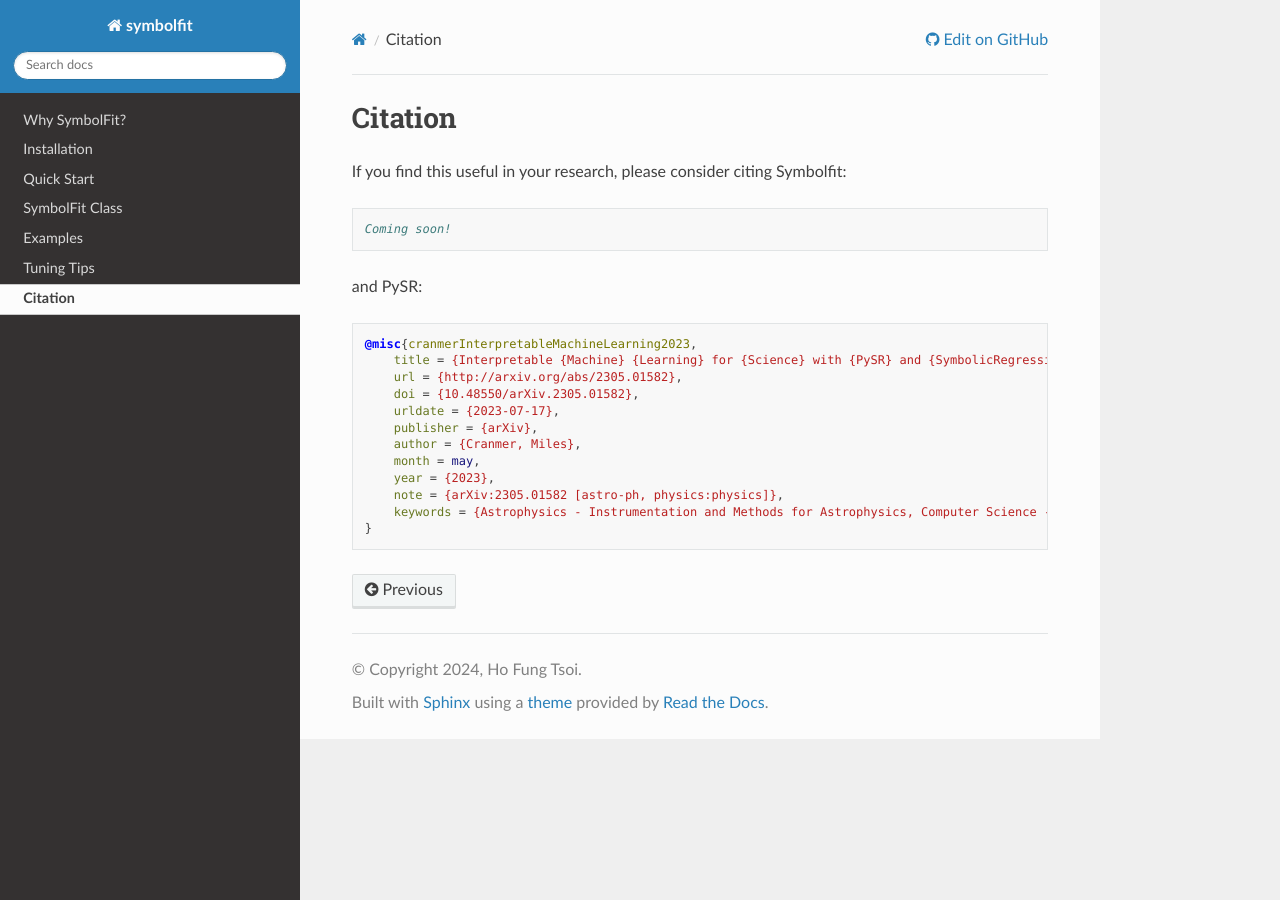
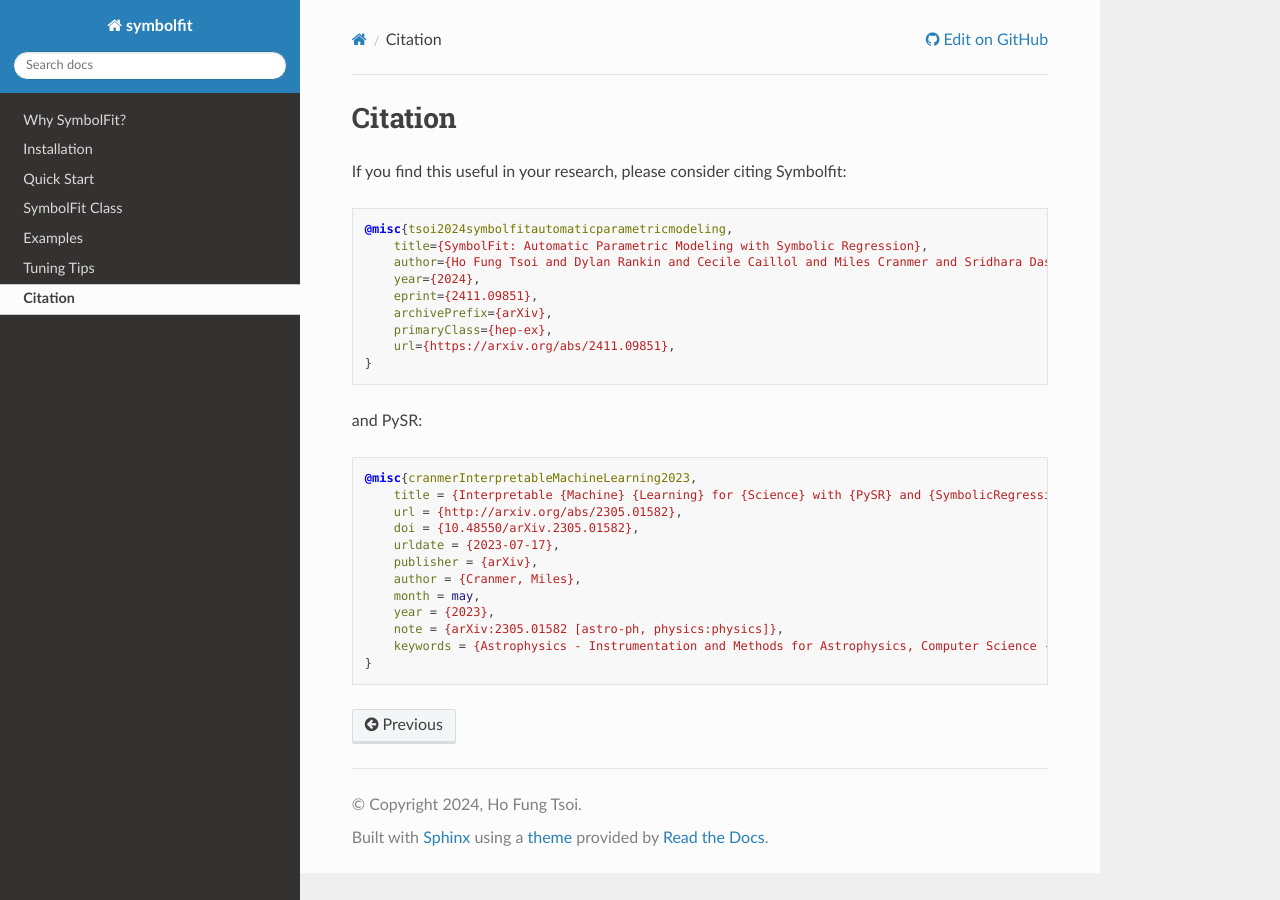
Before and after one commit to hftsoi/symbolfit, a Sphinx documentation site: the page built from docs/citation.rst, in a window 1280 px wide. Built offline with Sphinx 7.4.7 and the Read the Docs theme 3.1.0, drawn with Linux system fonts in a browser that asks for light colours.

Commit message:
Update citation.rst

```diff
--- a/docs/citation.rst
+++ b/docs/citation.rst
@@ -5,7 +5,15 @@ If you find this useful in your research, please consider citing Symbolfit:
 
 .. code-block:: bibtex
 
-   Coming soon!
+   @misc{tsoi2024symbolfitautomaticparametricmodeling,
+       title={SymbolFit: Automatic Parametric Modeling with Symbolic Regression},
+       author={Ho Fung Tsoi and Dylan Rankin and Cecile Caillol and Miles Cranmer and Sridhara Dasu and Javier Duarte and Philip Harris and Elliot Lipeles and Vladimir Loncar},
+       year={2024},
+       eprint={2411.09851},
+       archivePrefix={arXiv},
+       primaryClass={hep-ex},
+       url={https://arxiv.org/abs/2411.09851},
+   }
 
 and PySR:
 
```
